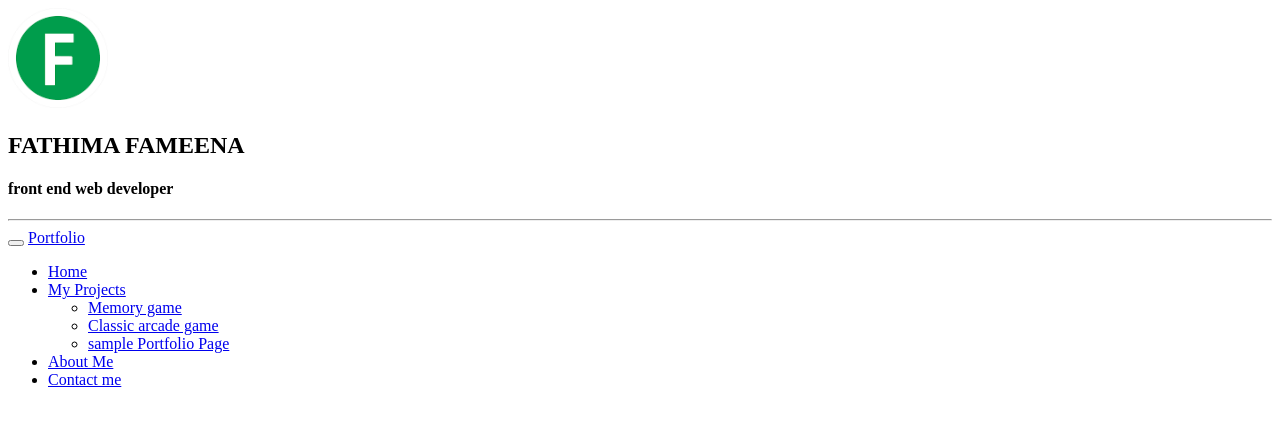
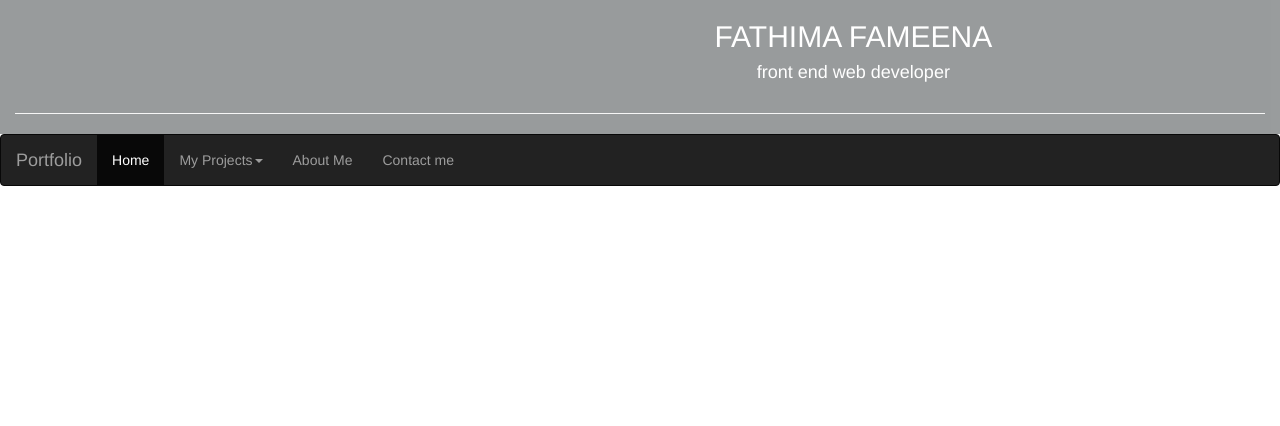
Before and after one commit to fathimafameena/bootstrapportfolio, a plain HTML site: page index.html in a window 1280 px wide. Drawn offline with nearby package versions, Linux system fonts and the light colour scheme.

Commit message:
added the header and edited the color and background color and set the opacity

```diff
--- /dev/null
+++ b/css/styles.css
@@ -0,0 +1,3 @@
+body{
+	background-color:black;
+}
--- a/index.html
+++ b/index.html
@@ -3,16 +3,25 @@
 <head>
 <meta charset="UTF-8" lang="en">
 <meta name="viewport" content="width=device-width, initial-scale=1">
-<link rel="stylesheet" type="text/css" href="css/styles.css"
+
   <link rel="stylesheet" href="https://maxcdn.bootstrapcdn.com/bootstrap/3.3.7/css/bootstrap.min.css">
   <script src="https://ajax.googleapis.com/ajax/libs/jquery/3.3.1/jquery.min.js"></script>
   <script src="https://maxcdn.bootstrapcdn.com/bootstrap/3.3.7/js/bootstrap.min.js"></script>
+  <style>
+#header{
+
+	background-color:#343a3c;
+	color:white;
+	opacity:0.5;
+
+}
+</style>
 </head>
 <body>
-<div class="container-fluid">
+	<header>
+<div id="header" class="container-fluid">
 <div class="row">
 <div class="col-xs-4">
-<img src="images/logo.png" class="img-responsive" alt="logo" style="width:100px;height:100px">
 </div>
 <div class="col-xs-8">
 <h2 class="text-center">FATHIMA FAMEENA</h2>
@@ -21,6 +30,7 @@
 </div>
 <hr>
 </div>
+</header>
 <nav class="navbar navbar-inverse">
   <div class="container-fluid">
     <div class="navbar-header">
```
